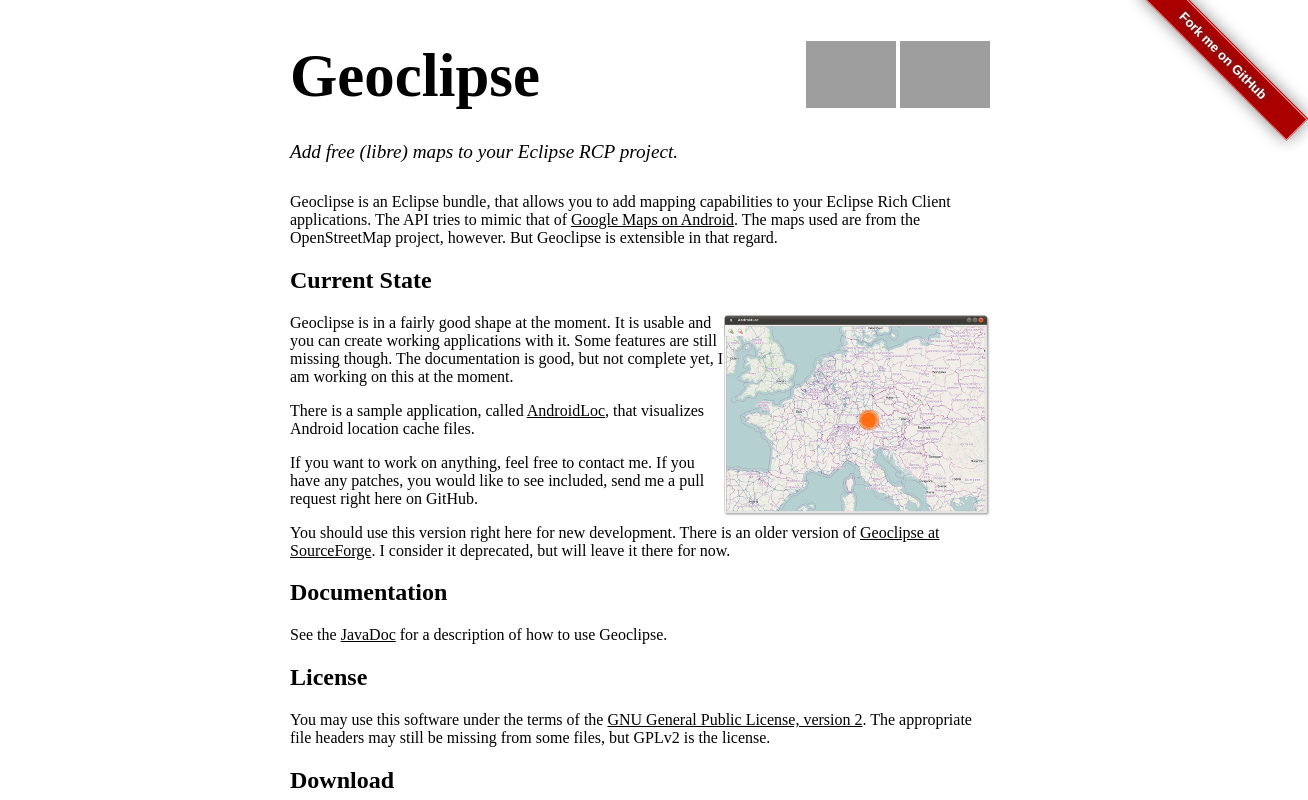
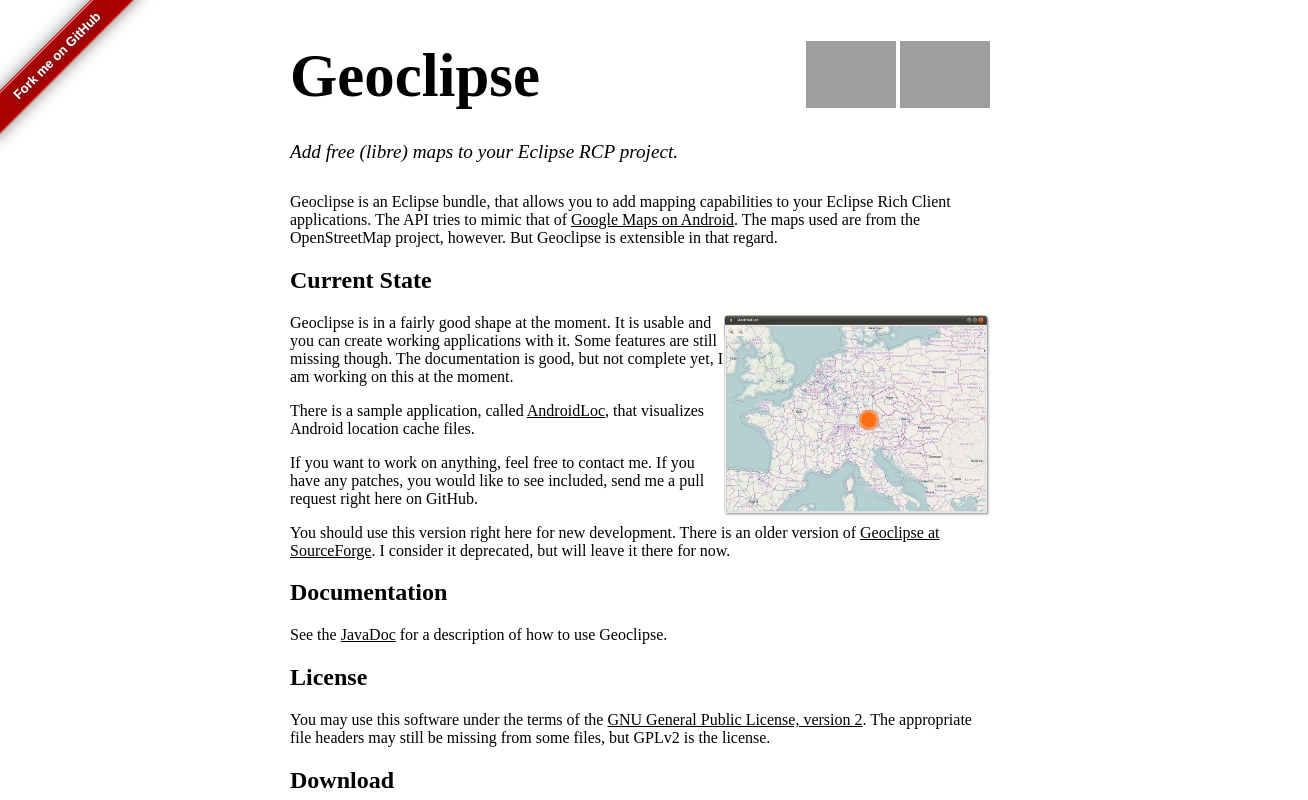
Before and after one commit to michaelkanis/geoclipse, a plain HTML site: page index.html in a window 1280 px wide. Shown: the top 800 px of the page, 1308 px wide, since content can reach past the window. Drawn offline with Linux system fonts and the light colour scheme; grey boxes are pictures that could not be loaded.

Commit message:
Fix fork ribbon.

```diff
--- a/index.html
+++ b/index.html
@@ -87,11 +87,11 @@
 	overflow: hidden;
 	/* top right corner */
 	position: absolute;
-	right: -3em;
+	left: -3em;
 	top: 2.5em;
 	/* rotation */
-	-moz-transform: rotate(45deg);
-	-webkit-transform: rotate(45deg);
+	-moz-transform: rotate(-45deg);
+	-webkit-transform: rotate(-45deg);
 	/* shadow */
 	-moz-box-shadow: 0 0 1em #888;
 	-webkit-box-shadow: 0 0 1em #888;
```
